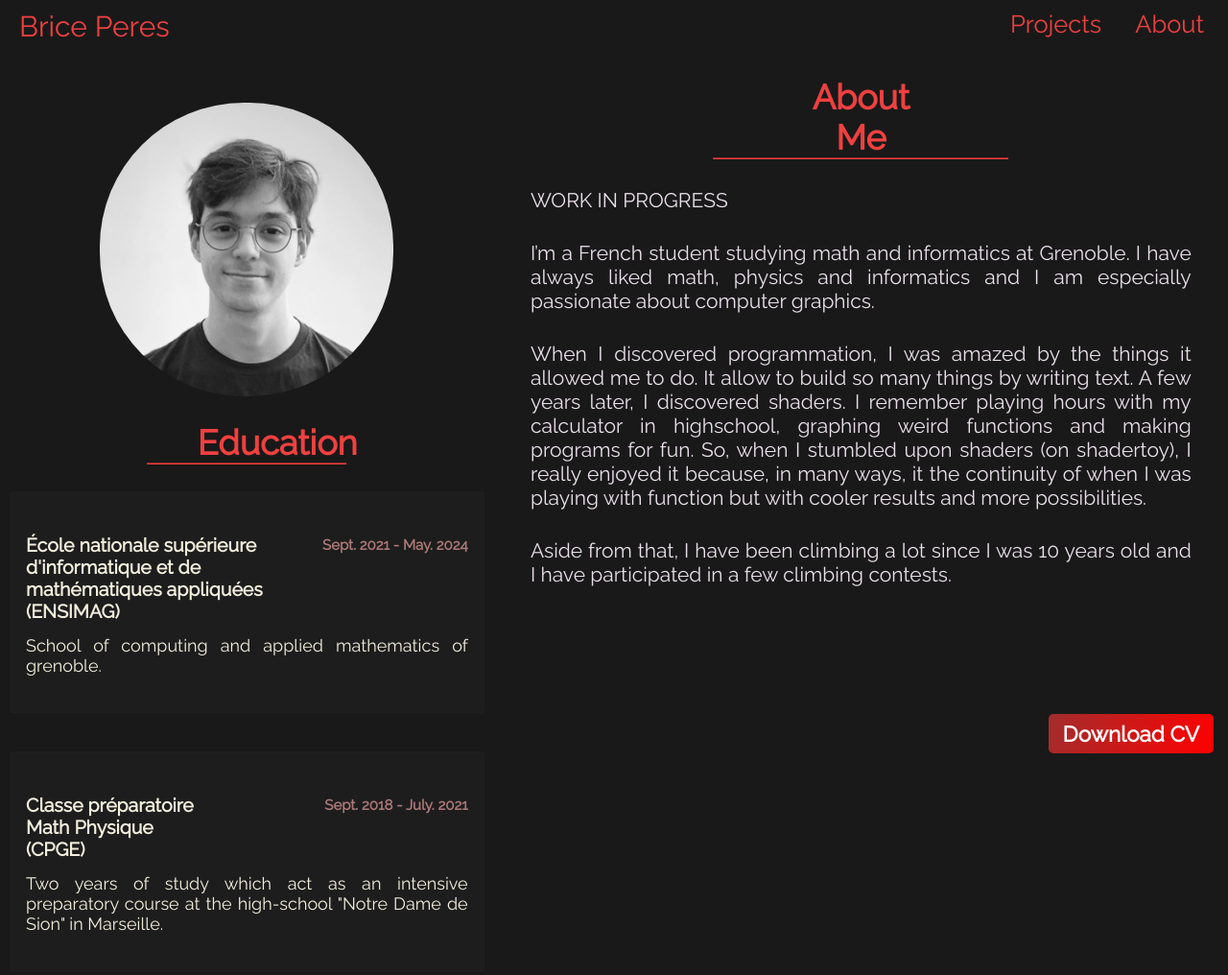
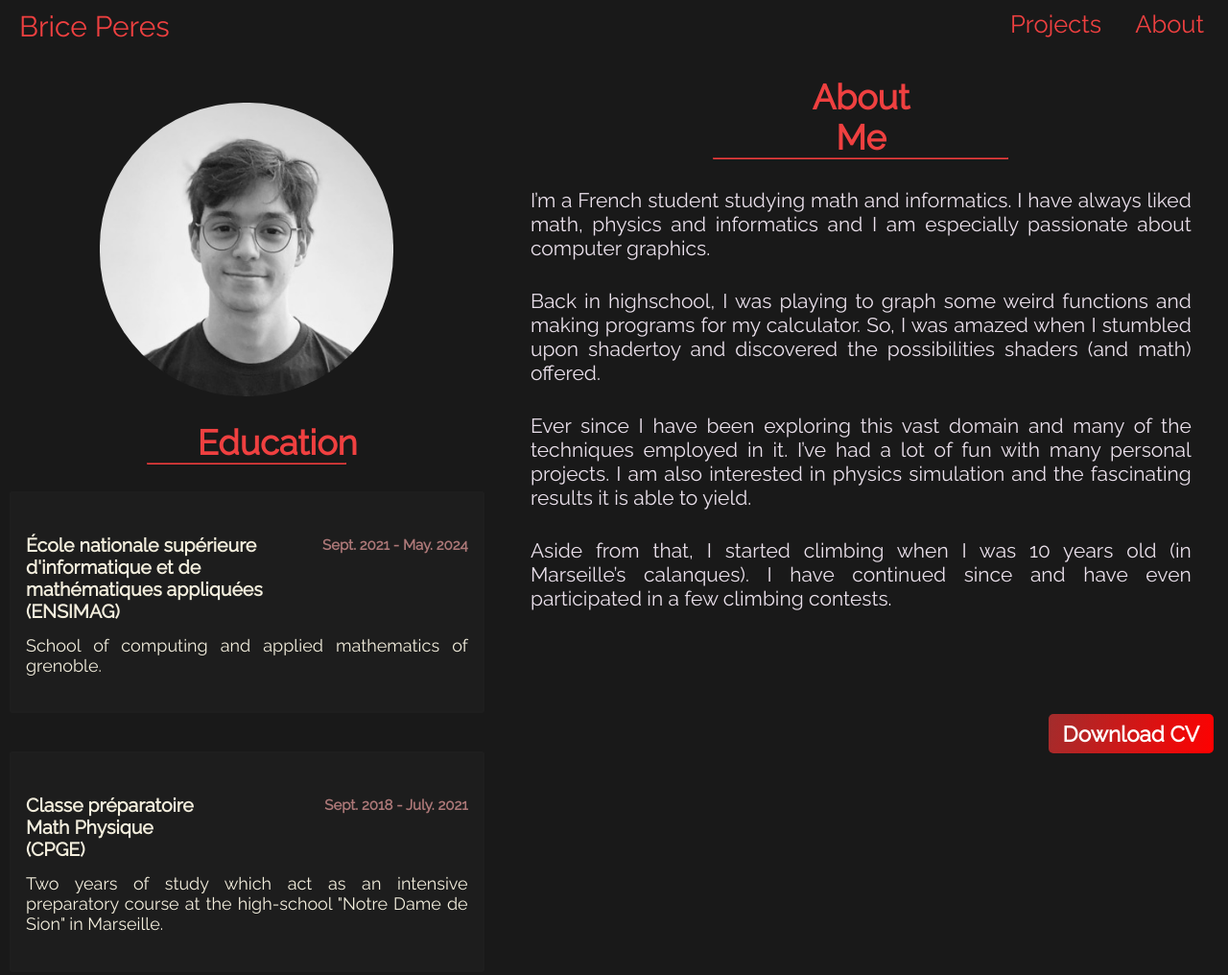
Before and after one commit to BricePrs/briceprs.github.io, a plain HTML site: page about.html in a window 1280 px wide. Shown: the whole page at 96% size. Drawn offline with Linux system fonts and the light colour scheme.

Commit message:
about me

```diff
--- a/about.html
+++ b/about.html
@@ -48,19 +48,19 @@
       <div class="about-me">
         <h1> About Me </h1>
         <hr>
+
         <p>
-          WORK IN PROGRESS
-        </p>
+I’m a French student studying math and informatics. I have always liked math, physics and informatics and I am especially passionate about computer graphics.        </p>
         <p>
-          I’m a French student studying math and informatics at Grenoble. I have always liked math, physics and informatics and I am especially passionate about computer graphics.
-        </p>
-        <p>
-        When I discovered programmation, I was amazed by the things it allowed me to do. It allow to build so many things by writing text. A few years later, I discovered shaders.
-          I remember playing hours with my calculator in highschool, graphing weird functions and making programs for fun. So, when I stumbled upon shaders (on shadertoy), I really enjoyed it because, in many ways, it the continuity of when I was playing with function but with cooler results and more possibilities.
+        Back in highschool, I was playing to graph some weird functions and making programs for my calculator. So, I was amazed when I stumbled upon shadertoy and discovered the possibilities shaders (and math) offered.
         </p>
 
         <p>
-        Aside from that, I have been climbing a lot since I was 10 years old and I have participated in a few climbing contests.
+Ever since I have been exploring this vast domain and many of the techniques employed in it. I’ve had a lot of fun with many personal projects. I am also interested in physics simulation and the fascinating results it is able to yield.
+        </p>
+
+        <p>
+Aside from that, I started climbing when I was 10 years old (in Marseille’s calanques). I have continued since and have even participated in a few climbing contests.
         </p>
 
 
```
